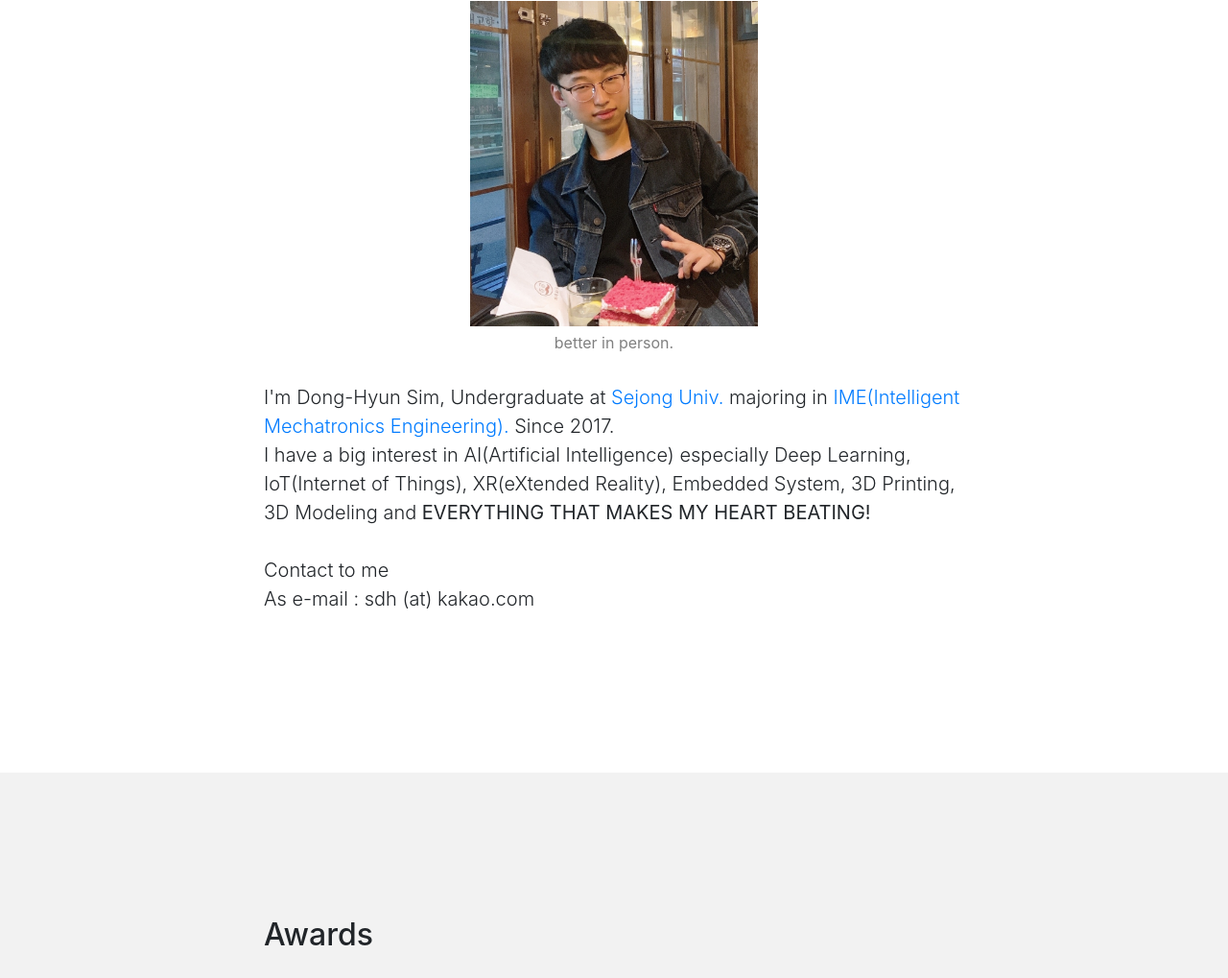
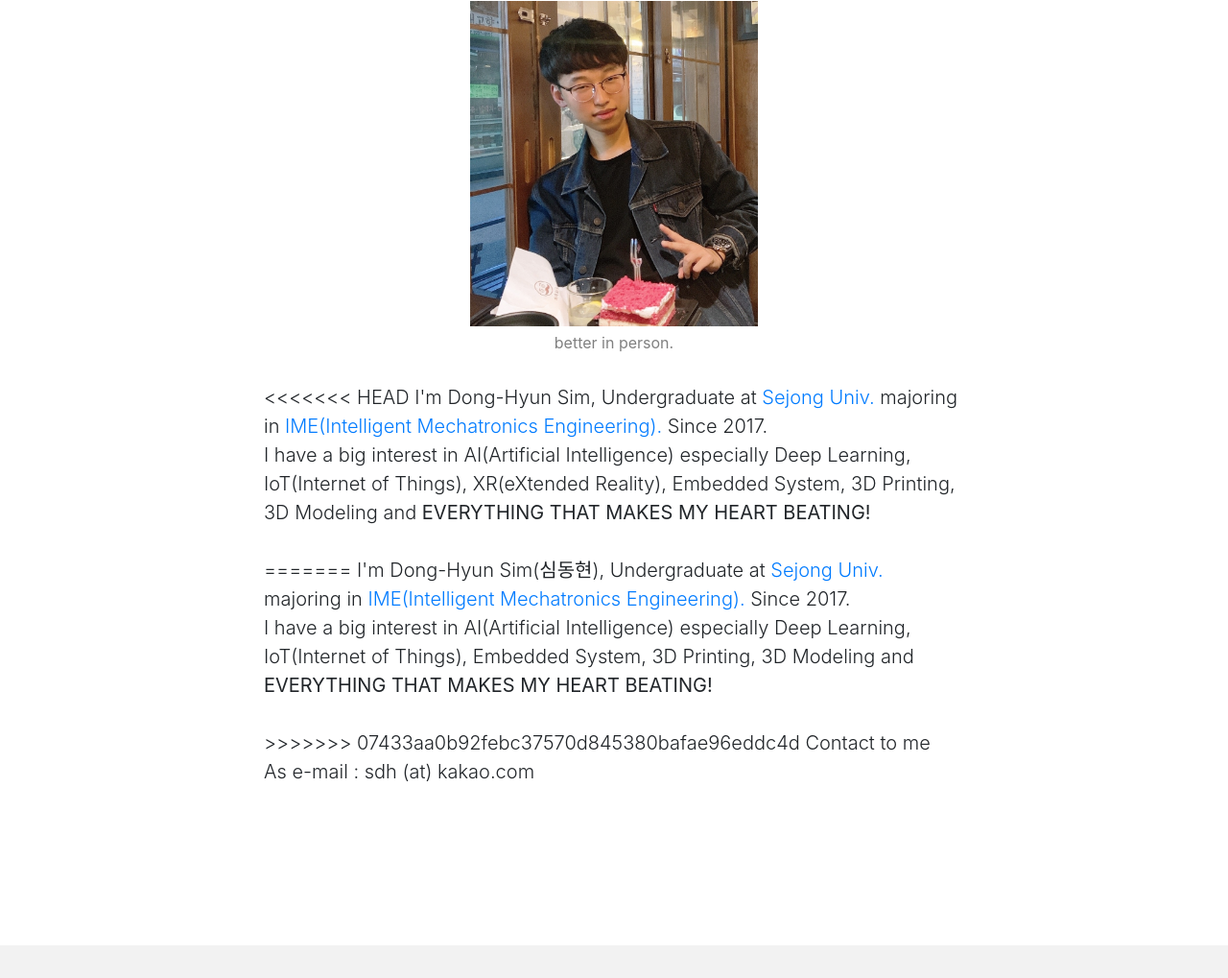
Before and after one commit to Sim-Dong-Hyun/Sim-Dong-Hyun.github.io, a website with bundled scripts: page index.html in a window 1280 px wide. Shown: the part 531-1550 px from the top of the page at 96% size. Built offline with nearby package versions, Linux system fonts and the light colour scheme.

Commit message:
Merge branch 'master' of https://github.com/Sim-Dong-Hyun/cv.github.io

```diff
--- a/index.html
+++ b/index.html
@@ -71,8 +71,13 @@
 											<img src="./img/profile.jpeg" alt="profile_pic" width="300" id="profile_pic"></p>
 											<div style="text-align : center; margin : 0; color:gray">better in person.</div>
                     <p class="lead"><br>
+<<<<<<< HEAD
 											I'm Dong-Hyun Sim, Undergraduate at <a href="http://sejong.ac.kr/">Sejong Univ. </a>majoring in <a href="http://imc.sejong.ac.kr/">IME(Intelligent Mechatronics Engineering).</a> Since 2017.<br>
 											I have a big interest in AI(Artificial Intelligence) especially Deep Learning, IoT(Internet of Things), XR(eXtended Reality), Embedded System, 3D Printing, 3D Modeling and <strong>EVERYTHING THAT MAKES MY HEART BEATING!</strong><br><br>
+=======
+											I'm Dong-Hyun Sim(심동현), Undergraduate at <a href="http://sejong.ac.kr/">Sejong Univ. </a>majoring in <a href="http://imc.sejong.ac.kr/">IME(Intelligent Mechatronics Engineering).</a> Since 2017.<br>
+											I have a big interest in AI(Artificial Intelligence) especially Deep Learning, IoT(Internet of Things), Embedded System, 3D Printing, 3D Modeling and <strong>EVERYTHING THAT MAKES MY HEART BEATING!</strong><br><br>
+>>>>>>> 07433aa0b92febc37570d845380bafae96eddc4d
 											Contact to me<br>
 											As e-mail : sdh (at) kakao.com
 											</p>
```
